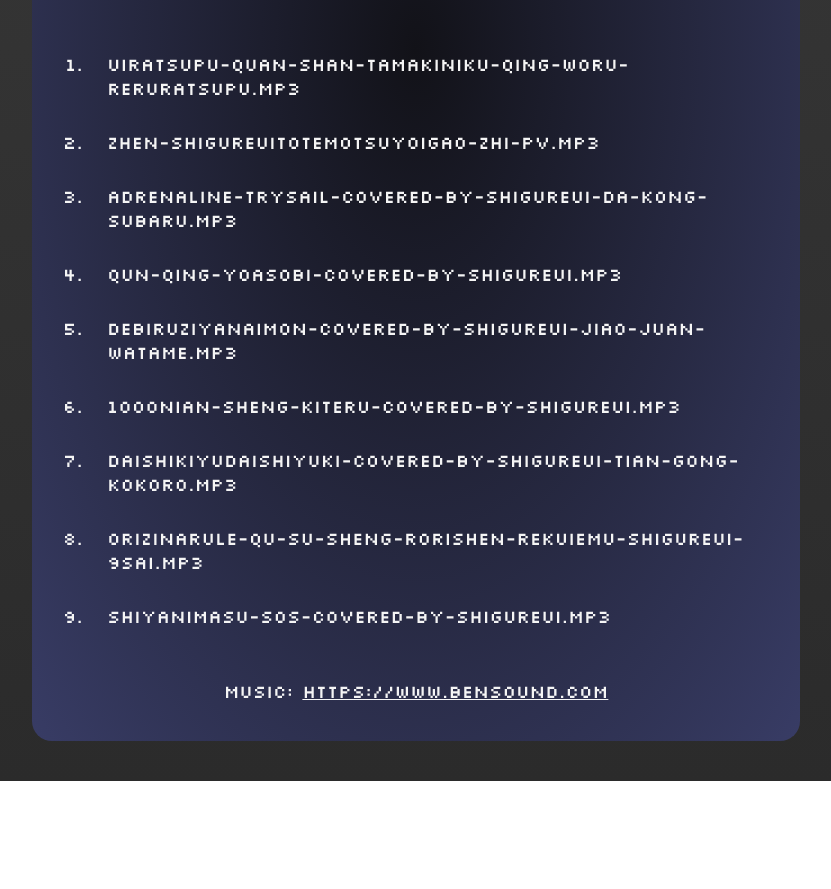
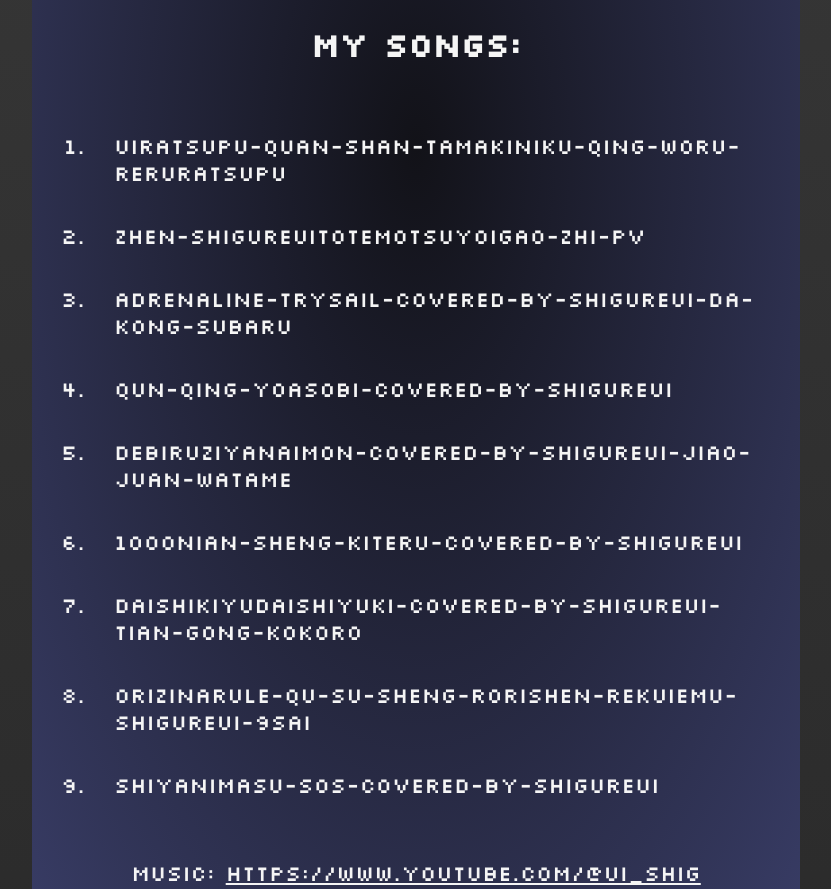
Before and after one commit to ArthurDevA/MP3-Player-N2-FundProgII, a plain HTML site: page index.html in a window 1280 px wide. Shown: the part 682-1571 px from the top of the page, without its empty margins (224-1055 px from the left). Before the commit the page ends 1463 px from the top, so only its background shows below. Drawn offline with Linux system fonts and the light colour scheme.

Commit message:
5) sem extenção do arquivo

```diff
--- a/index.html
+++ b/index.html
@@ -1,5 +1,5 @@
 <!DOCTYPE html>
-<html lang="en">
+<html lang="pt-br">
   <head>
     <meta charset="UTF-8" />
     <meta name="viewport" content="width=device-width, initial-scale=1.0" />
@@ -34,11 +34,10 @@
           <span> +</span>
         </div>
       </div>
-
       <h2>My Songs:</h2>
       <div id="songList"></div>
       <p>
-        Music: <a href="https://www.bensound.com">https://www.bensound.com</a>
+        Music: <a href="https://www.youtube.com/@ui_shig" target="_blank">https://www.youtube.com/@ui_shig</a>
       </p>
     </div>
     <script src="script.js"></script>
--- a/script.js
+++ b/script.js
@@ -15,7 +15,7 @@
   const list = document.createElement("ol");
   for (let i = 0; i < songs.length; i++) {
     const item = document.createElement("li");
-    item.appendChild(document.createTextNode(songs[i]));
+    item.appendChild(document.createTextNode(songs[i].slice(0,-4)));
     list.appendChild(item);
   }
   return list;
@@ -23,6 +23,7 @@
 
 const songList = document.getElementById("songList");
 songList.appendChild(createSongList());
+
 const links = document.querySelectorAll("li");
 for (const link of links) {
   link.addEventListener("click", setSong);
@@ -32,7 +33,7 @@
   document.querySelector("#headphones").classList.remove("pulse");
 
   const source = document.getElementById("source");
-  source.src = "songs/" + e.target.innerText;
+  source.src = "songs/" + e.target.innerText + ".mp3";
   document.getElementById(
     "currentSong"
   ).innerText = `Now Playing:  ${e.target.innerText}`;
--- a/styles.css
+++ b/styles.css
@@ -1,5 +1,5 @@
 html {
-  font-size: 10px;
+  font-size: 12px;
   font-family: 'Silkscreen', sans-serif;
 }
 
```
Also changed, not shown: 1 other file.
